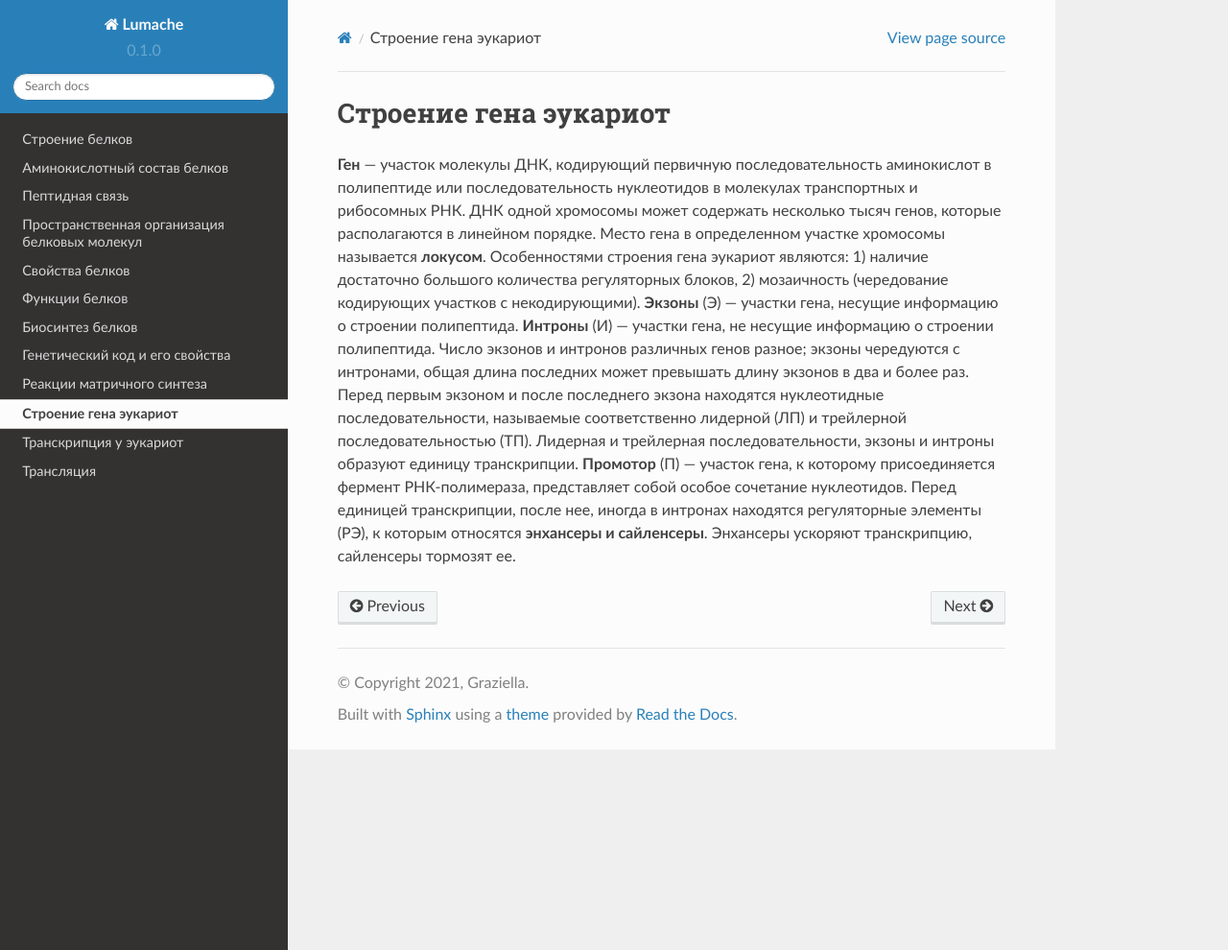
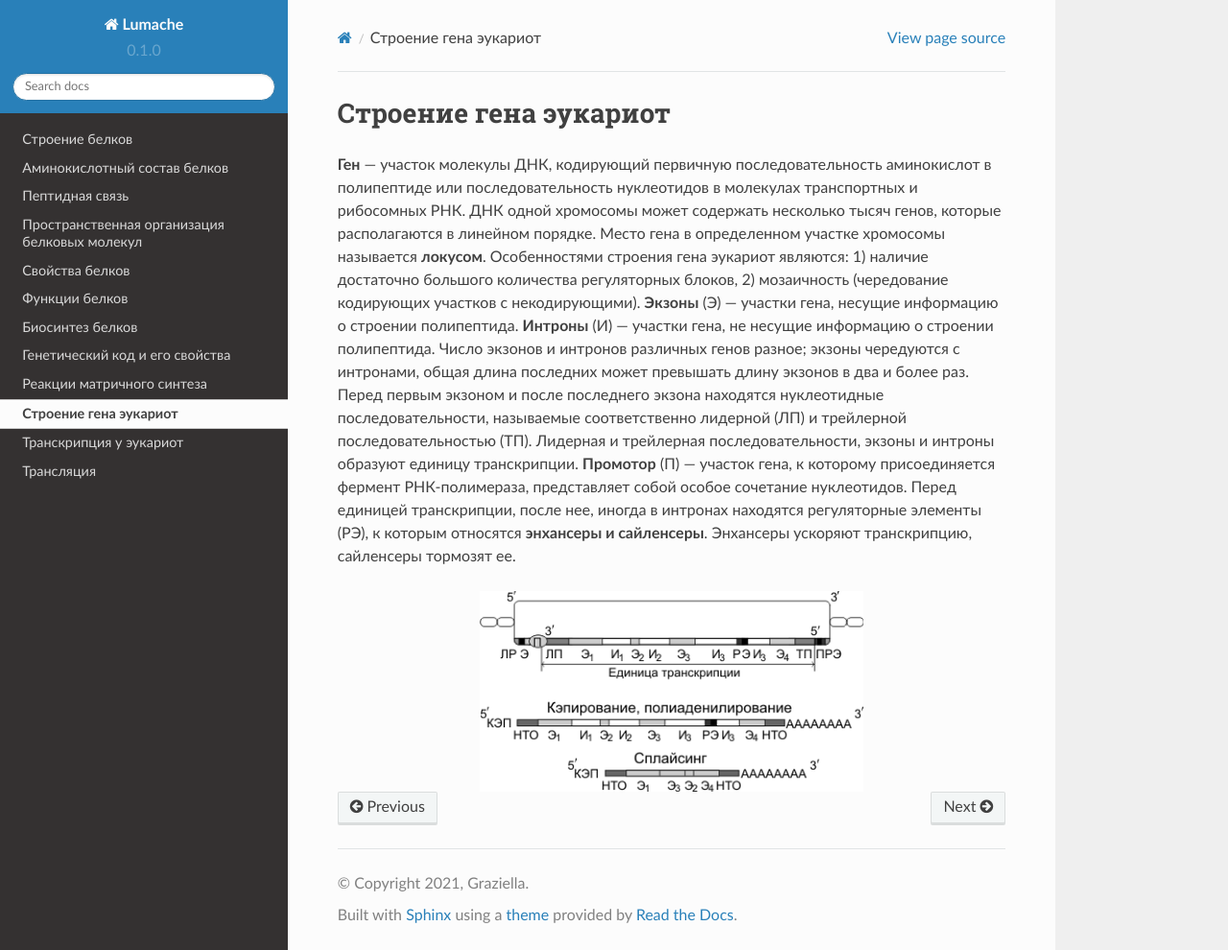
Before and after one commit to neptune2021/test_documentation, a Sphinx documentation site: the page built from docs/source/10.rst, in a window 1280 px wide and 990 px high. Shown: the whole window at 96% size. Built offline with Sphinx 7.4.7 and the Read the Docs theme 2.0.0, drawn with Linux system fonts in a browser that asks for light colours.

Commit message:
Update 10.rst

```diff
--- a/docs/source/10.rst
+++ b/docs/source/10.rst
@@ -1,3 +1,7 @@
 Строение гена эукариот
 ======================
 **Ген** — участок молекулы ДНК, кодирующий первичную последовательность аминокислот в полипептиде или последовательность нуклеотидов в молекулах транспортных и рибосомных РНК. ДНК одной хромосомы может содержать несколько тысяч генов, которые располагаются в линейном порядке. Место гена в определенном участке хромосомы называется **локусом**. Особенностями строения гена эукариот являются: 1) наличие достаточно большого количества регуляторных блоков, 2) мозаичность (чередование кодирующих участков с некодирующими). **Экзоны** (Э) — участки гена, несущие информацию о строении полипептида. **Интроны** (И) — участки гена, не несущие информацию о строении полипептида. Число экзонов и интронов различных генов разное; экзоны чередуются с интронами, общая длина последних может превышать длину экзонов в два и более раз. Перед первым экзоном и после последнего экзона находятся нуклеотидные последовательности, называемые соответственно лидерной (ЛП) и трейлерной последовательностью (ТП). Лидерная и трейлерная последовательности, экзоны и интроны образуют единицу транскрипции. **Промотор** (П) — участок гена, к которому присоединяется фермент РНК-полимераза, представляет собой особое сочетание нуклеотидов. Перед единицей транскрипции, после нее, иногда в интронах находятся регуляторные элементы (РЭ), к которым относятся **энхансеры и сайленсеры**. Энхансеры ускоряют транскрипцию, сайленсеры тормозят ее.
+
+.. image:: img/image9.png
+  :width: 400
+  :align: center
```
